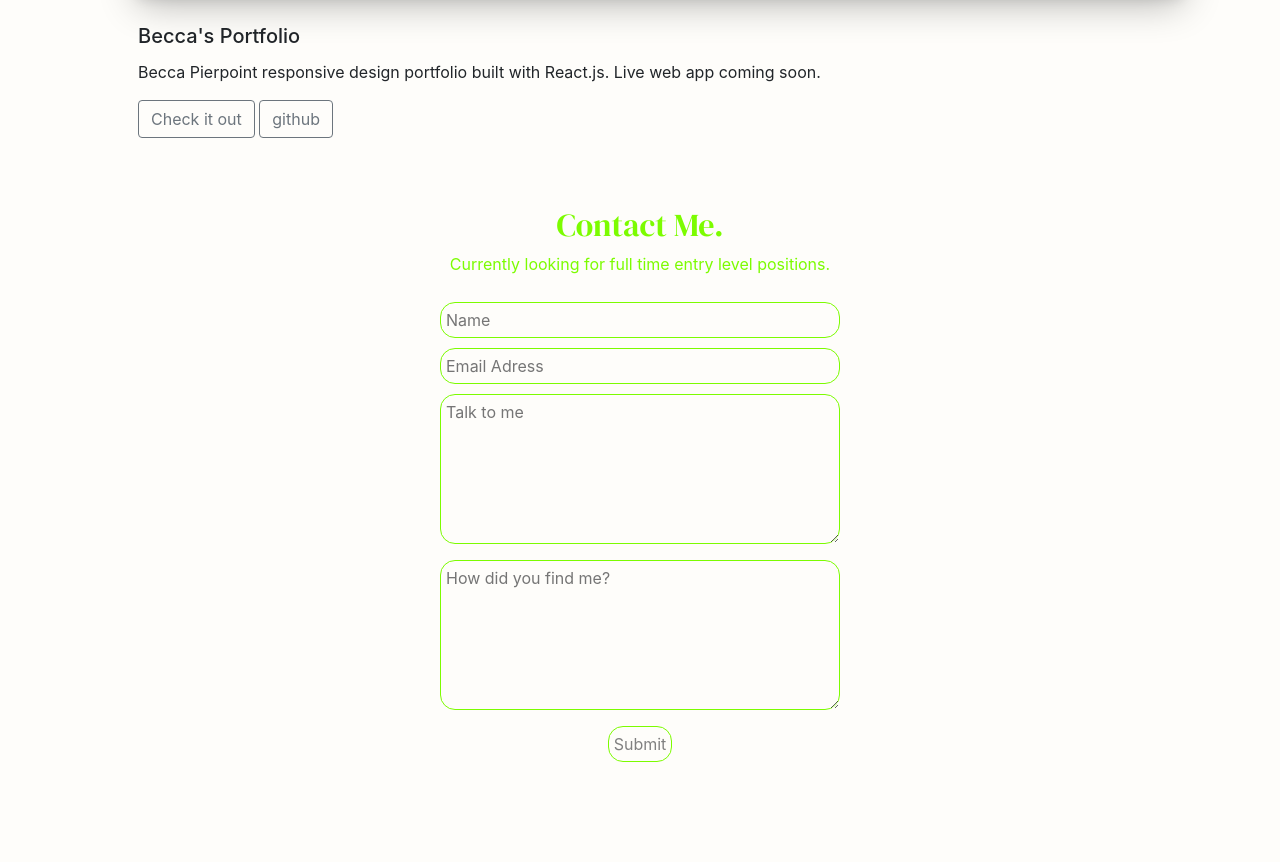
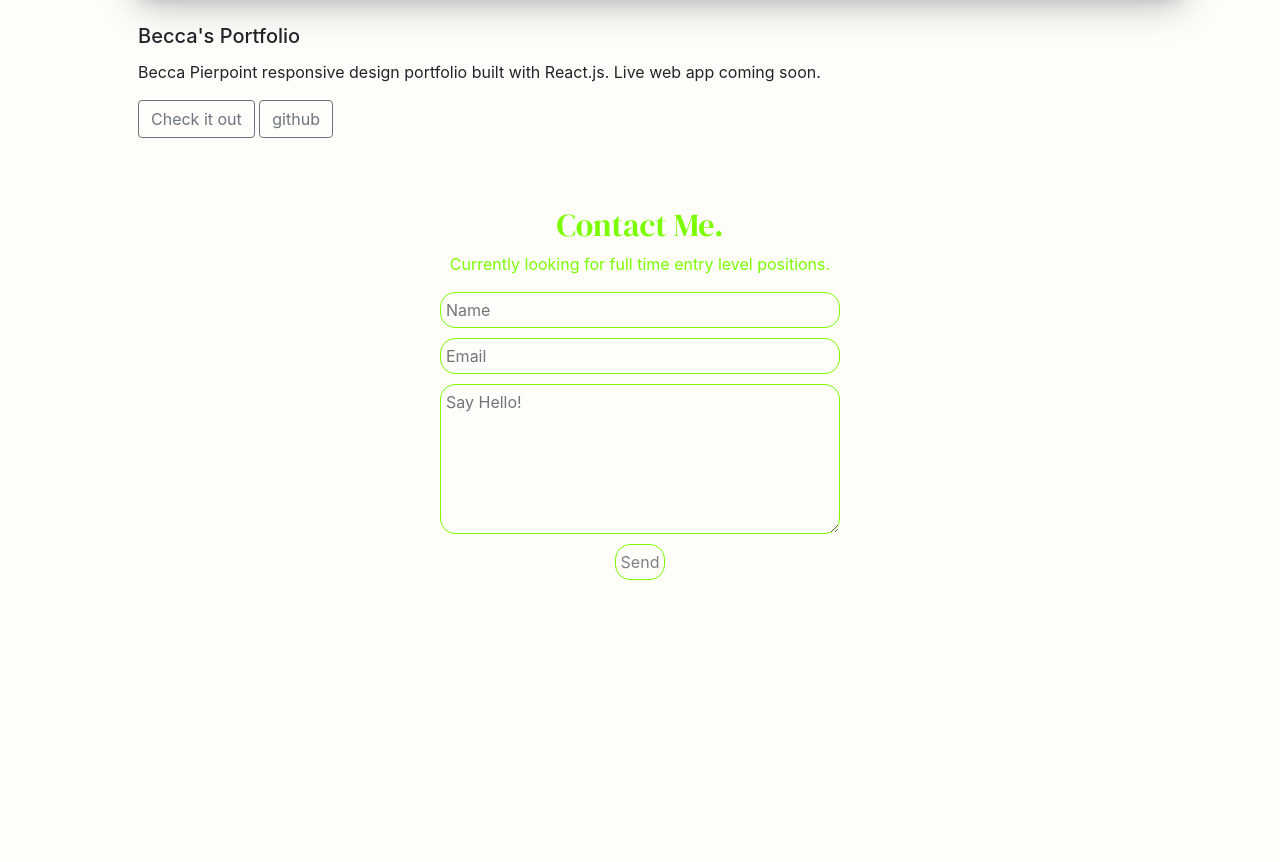
Before and after one commit to nanderrp/Alexander-Pierpoint, a plain HTML site: page index.html in a window 1280 px wide. Shown: the part 3047-3909 px from the top of the page. After the commit the page ends 3703 px from the top, so only its background shows below. Drawn offline with nearby package versions, Linux system fonts and the light colour scheme; a web font is replaced by a local one.

Commit message:
email fix

```diff
--- a/css/styles.css
+++ b/css/styles.css
@@ -131,12 +131,13 @@ html .body {
 }
 
 .contact .booking-form {
- text-align: center;
- display: inline-block;
-
+  display: block;
+  margin: 0 auto;
 }
 
-.booking-form #name {
+.booking-form .name {
+  display: block;
+  margin: 0 auto;
   width: 400px;
   margin-top: 10px;
   padding: 5px;
@@ -145,7 +146,9 @@ html .body {
   background-color: transparent;
 }
 
-.booking-form #email {
+.booking-form .email {
+  display: block;
+  margin: 0 auto;
   width: 400px;
   margin-top: 10px;
   padding: 5px;
@@ -154,7 +157,9 @@ html .body {
   background-color: transparent;
 }
 
-.booking-form #talk-to-me {
+.booking-form .talk-to-me {
+  display: block;
+  margin: 0 auto;
   text-align: top;
   height: 150px;
   width: 400px;
@@ -165,18 +170,10 @@ html .body {
   background-color: transparent;
 }
 
-.booking-form #how {
-  height: 150px;
-  width: 400px;
-  margin-top: 10px;
-  padding: 5px;
-  border-radius: 15px;
-  border: 1px solid  lawngreen;
-  background-color: transparent;
-}
 
-.booking-form button {
-  display: inline-block;
+.booking-form .button {
+  display: block;
+margin: 0 auto;
   margin-top: 10px;
   margin-bottom: 20px;
   padding: 5px;
--- a/index.html
+++ b/index.html
@@ -100,25 +100,24 @@
                 <h4>Contact Me.</h4>
                 <p>Currently looking for full time entry level positions.</p>
 
-                <div id="booking-form" class="container-fluid booking-form">
 
-                    <div id="inputs" class="container-fluid">
 
-                      <input id="name" type="text"  alt="submit" placeholder="Name" name="foo" /><br>
-                      <input id="email" type="text"  alt="submit" placeholder="Email Adress" /><br>
-                      <textarea id="talk-to-me" type="text"  alt="submit" placeholder="Talk to me"></textarea><br>
-                      </div>
-                      <div id="inputs" class="container-fluid">
-                      <textarea id="how" type="text"  alt="submit" placeholder="How did you find me?"></textarea><br>
-                      <button onclick="sendMail(), success()" id="submit">Submit</button>
-                    </div><br>
+                     <form onsubmit=success() class="booking-form" action="https://formspree.io/apierpoint24@gmail.com" method="POST">
+                      <input name="name" type="text" class="name" placeholder="Name"/>
+                      <input name="reply-to" type="text" class="email" placeholder="Email"/>
+                      <textarea name="" id="" cols="30" class="talk-to-me" rows="10" placeholder="Say Hello!"></textarea>
+                      <button type="submit" class="button">Send</button>
+
+
+
+
 
 
                     <div class="g-recaptcha" data-sitekey="6LeneLUUAAAAAKkRABKLUoEj4AJ95sdk9cx-OGLj"></div>
 
 
-                    </div>
-          </div>
+                    </form>
+
 
 
 
--- a/scripts/index.js
+++ b/scripts/index.js
@@ -104,36 +104,11 @@ $(window).scroll(function(event) {
   });
 });
 
-
-// EMAIL SECTION
-
-function sendMail() {
-// getName
-// getBusinessName
-// getEmail
-// getType
- var name = document.getElementById("name").value;
- var email = document.getElementById("email").value;
-  var how = document.getElementById("how").value;
-
-
- var template_params = {
-   "reply_to": email,
-   "from_name": name,
-   "name": name,
-   "email": email,
-   "talk-to-me": talk-to-me,
-   "how": how
-};
-
-var service_id = "default_service";
-var template_id = "template_1SvvVysN";
-emailjs.send(service_id, template_id, template_params);
-}
+//EMAIL
 
 function success() {
 
-alert("Your Email Was Successfully Sent!");
+  alert("Your Email Was Successfully Sent!");
 
 
   //site key 6LeNLqoUAAAAAGOd386OPuSlB8zBSkMdi0UrfTaL
@@ -141,11 +116,3 @@ alert("Your Email Was Successfully Sent!");
 
 
 }
-
-
-emailjs.send('<YOUR SERVICE ID>', '<YOUR TEMPLATE ID>', templateParams)
-    .then(function(response) {
-       console.log('SUCCESS!', response.status, response.text);
-    }, function(error) {
-       console.log('FAILED...', error);
-    });
```
